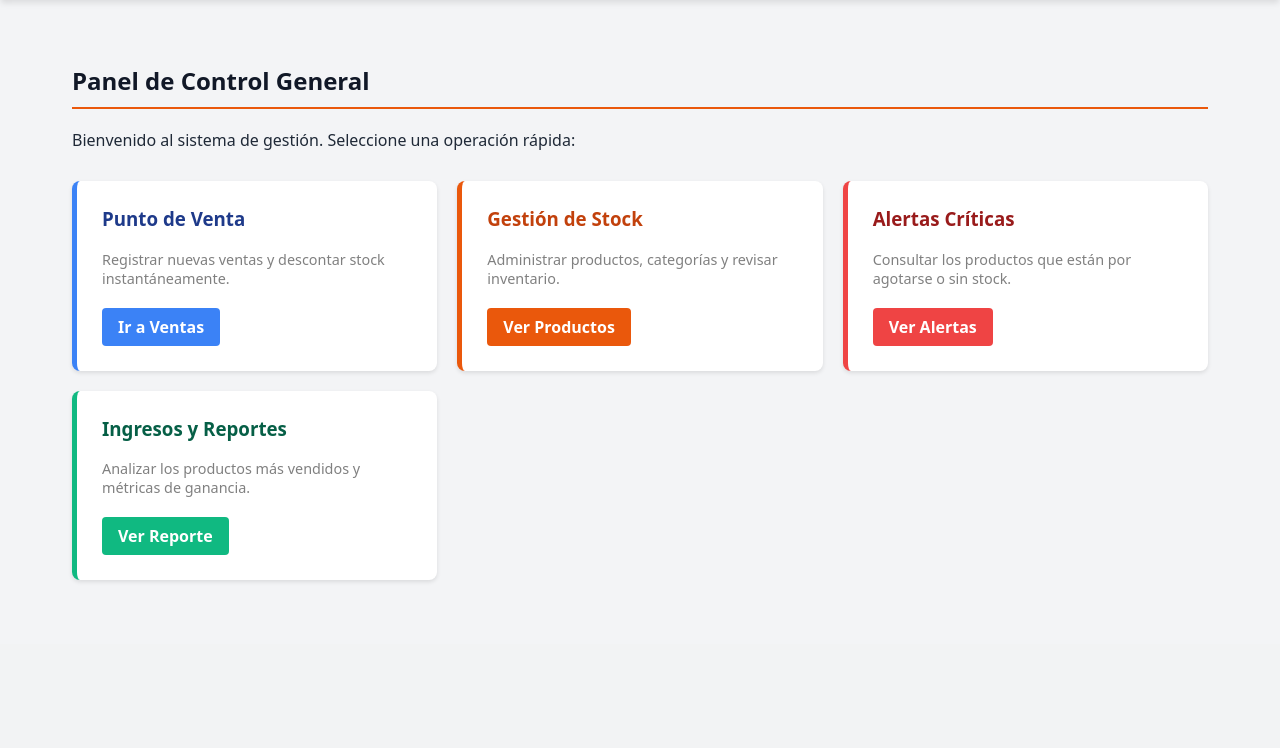
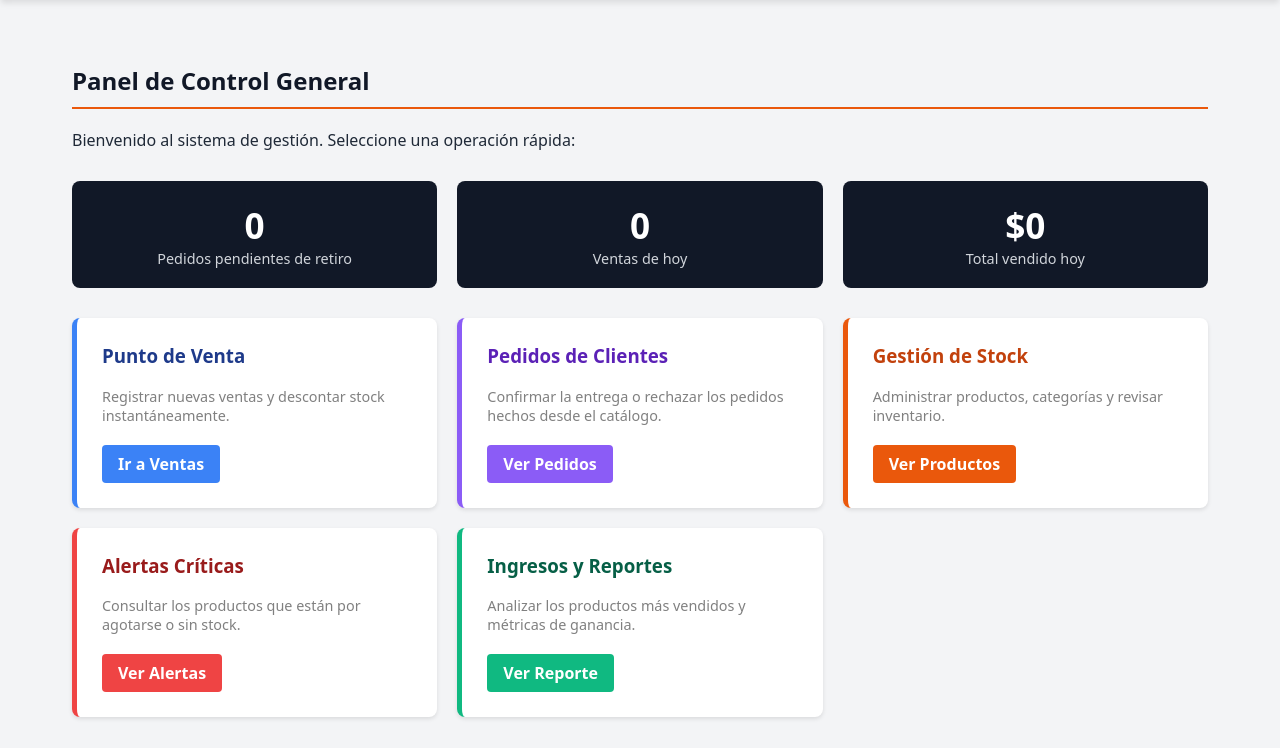
Before and after one commit to santygp019/TPint2-ACN4BV-GrupoJSJ, a Flask app: page / in a window 1280 px wide. Shown: the part 199-947 px from the top of the page. Before the commit the page ends 781 px from the top, so only its background shows below. Run offline with Flask 3, Linux system fonts and the light colour scheme; a user stored in the database is signed in.

Commit message:
feat(panel): resumen del día (pedidos pendientes, ventas de hoy, total) y tarjeta de Pedidos

```diff
--- a/app.py
+++ b/app.py
@@ -1,7 +1,9 @@
 import os
 from dotenv import load_dotenv
-from db import crearTablas, Session, Producto
-from flask import Flask, render_template, request
+from db import crearTablas, Session, Producto, Pedido, Venta, DetalleVenta
+from sqlalchemy import func
+from datetime import datetime, timedelta
+from flask import Flask, render_template, request, session
 from producto import agregarProductos, mostrarListaProducto, reporte_stock_critico, editarProducto, eliminarProducto
 from clientes import agregarCliente, editarCliente, darBajaCliente, ingresarCliente, verMiPerfil
 from compras import cargar_formulario_compra, procesar_nueva_compra, historial_compras
@@ -31,7 +33,37 @@ def inyectar_dolar():
 
 @app.route("/")
 def home():
-    return render_template("index.html")
+    resumen = None
+
+    # los números del panel solo se calculan para admin y empleado
+    if session.get("rol") in ["administrador", "empleado"]:
+        db_cursor = Session()
+        try:
+            # inicio del día de hoy en Argentina (la base guarda en UTC, 3 horas adelantada)
+            ahora_ar = datetime.utcnow() - timedelta(hours=3)
+            inicio_dia_ar = ahora_ar.replace(hour=0, minute=0, second=0, microsecond=0)
+            inicio_utc = inicio_dia_ar + timedelta(hours=3)
+
+            pedidos_pendientes = db_cursor.query(Pedido).filter_by(estado="Pendiente de retiro").count()
+
+            ventas_hoy = db_cursor.query(Venta).filter(Venta.fecha >= inicio_utc).count()
+
+            total_hoy = db_cursor.query(func.sum(DetalleVenta.cantidad * DetalleVenta.precio_venta)) \
+                .join(Venta, Venta.id_venta == DetalleVenta.fk_id_venta) \
+                .filter(Venta.fecha >= inicio_utc).scalar() or 0
+
+            resumen = {
+                "pedidos_pendientes": pedidos_pendientes,
+                "ventas_hoy": ventas_hoy,
+                "total_hoy": total_hoy
+            }
+        except Exception:
+            # si falla la consulta, el panel igual se muestra (sin números)
+            resumen = None
+        finally:
+            db_cursor.close()
+
+    return render_template("index.html", resumen=resumen)
 
 # --- RUTAS SOLO ADMINISTRADOR ---
 @app.route("/agregar_productos", methods=["GET", "POST"])
--- a/templates/index.html
+++ b/templates/index.html
@@ -8,6 +8,28 @@
     <h2 style="color: var(--hw-dark); margin-top: 0; border-bottom: 2px solid var(--hw-orange); padding-bottom: 10px;">Panel de Control General</h2>
     <p style="color: var(--hw-gray); margin-bottom: 30px;">Bienvenido al sistema de gestión. Seleccione una operación rápida:</p>
 
+    <!-- Resumen del día -->
+    {% if resumen %}
+    <div style="display: grid; grid-template-columns: repeat(auto-fit, minmax(220px, 1fr)); gap: 20px; margin-bottom: 30px;">
+
+        <div style="background-color: var(--hw-dark); color: white; padding: 20px; border-radius: 8px; text-align: center;">
+            <div style="font-size: 2.2em; font-weight: bold; color: {% if resumen.pedidos_pendientes > 0 %}var(--hw-yellow){% else %}white{% endif %};">{{ resumen.pedidos_pendientes }}</div>
+            <div style="font-size: 0.9em; color: #d1d5db;">Pedidos pendientes de retiro</div>
+        </div>
+
+        <div style="background-color: var(--hw-dark); color: white; padding: 20px; border-radius: 8px; text-align: center;">
+            <div style="font-size: 2.2em; font-weight: bold;">{{ resumen.ventas_hoy }}</div>
+            <div style="font-size: 0.9em; color: #d1d5db;">Ventas de hoy</div>
+        </div>
+
+        <div style="background-color: var(--hw-dark); color: white; padding: 20px; border-radius: 8px; text-align: center;">
+                        <div style="font-size: 2.2em; font-weight: bold;">${{ "{:,.0f}".format(resumen.total_hoy) }}</div>
+            <div style="font-size: 0.9em; color: #d1d5db;">Total vendido hoy</div>
+        </div>
+
+    </div>
+    {% endif %}
+
     <!-- Grilla de Tarjetas -->
     <div style="display: grid; grid-template-columns: repeat(auto-fit, minmax(280px, 1fr)); gap: 20px;">
 
@@ -16,6 +38,13 @@
             <h3 style="margin-top: 0; color: #1e3a8a;">Punto de Venta</h3>
             <p style="color: gray; font-size: 0.9em; margin-bottom: 20px;">Registrar nuevas ventas y descontar stock instantáneamente.</p>
             <a href="{{url_for('seccionVentas')}}" class="ventas-btn" style="background-color: #3b82f6; text-decoration: none; display: inline-block;">Ir a Ventas</a>
+        </div>
+
+        <!-- Tarjeta Pedidos -->
+        <div style="background-color: white; padding: 25px; border-radius: 8px; border-left: 5px solid #8b5cf6; box-shadow: 0 2px 4px rgba(0,0,0,0.1);">
+            <h3 style="margin-top: 0; color: #5b21b6;">Pedidos de Clientes</h3>
+            <p style="color: gray; font-size: 0.9em; margin-bottom: 20px;">Confirmar la entrega o rechazar los pedidos hechos desde el catálogo.</p>
+            <a href="{{ url_for('pedidos.ver_pendientes') }}" class="ventas-btn" style="background-color: #8b5cf6; text-decoration: none; display: inline-block;">Ver Pedidos</a>
         </div>
 
         <!-- Tarjeta 2 -->
```
